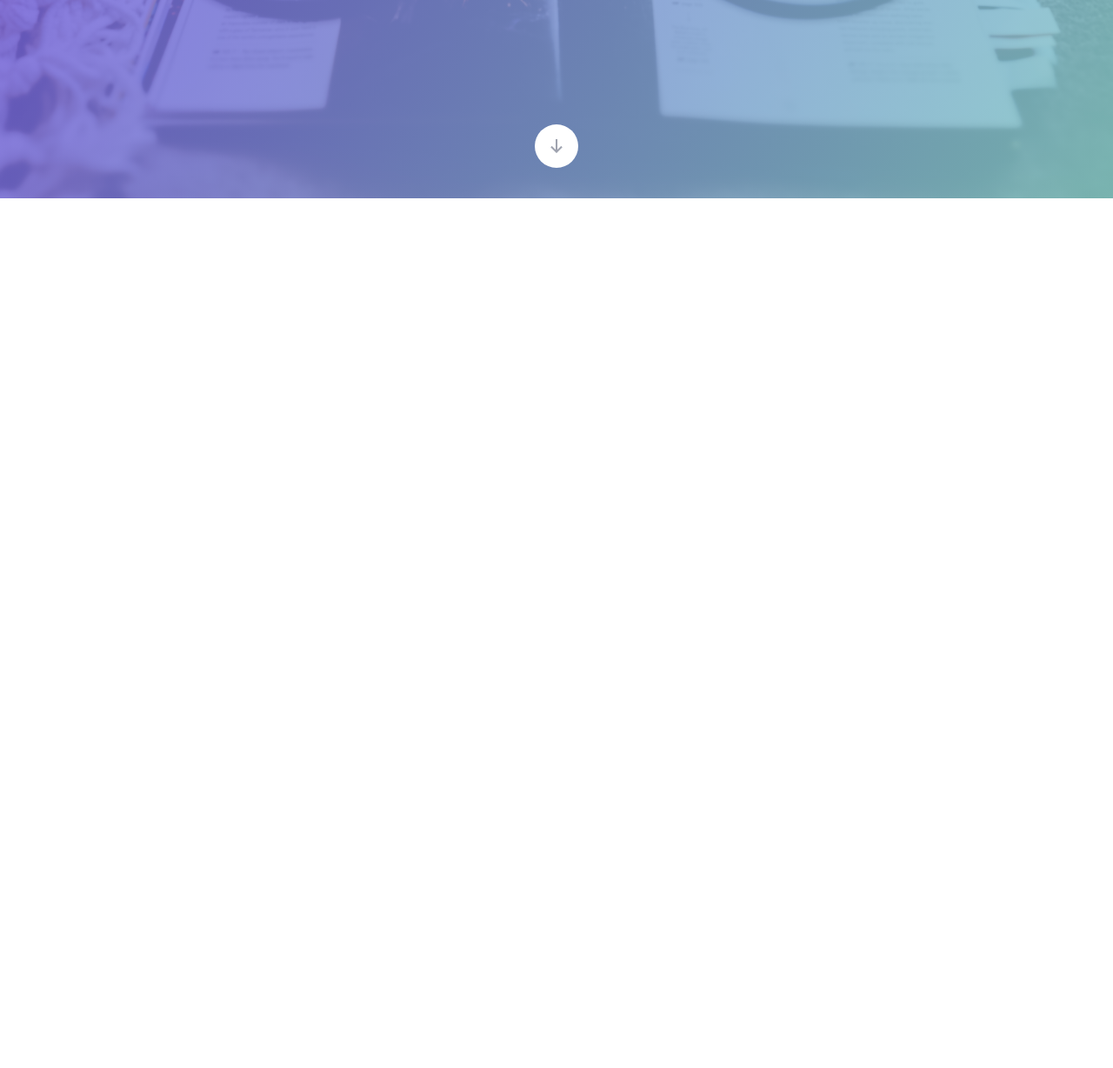
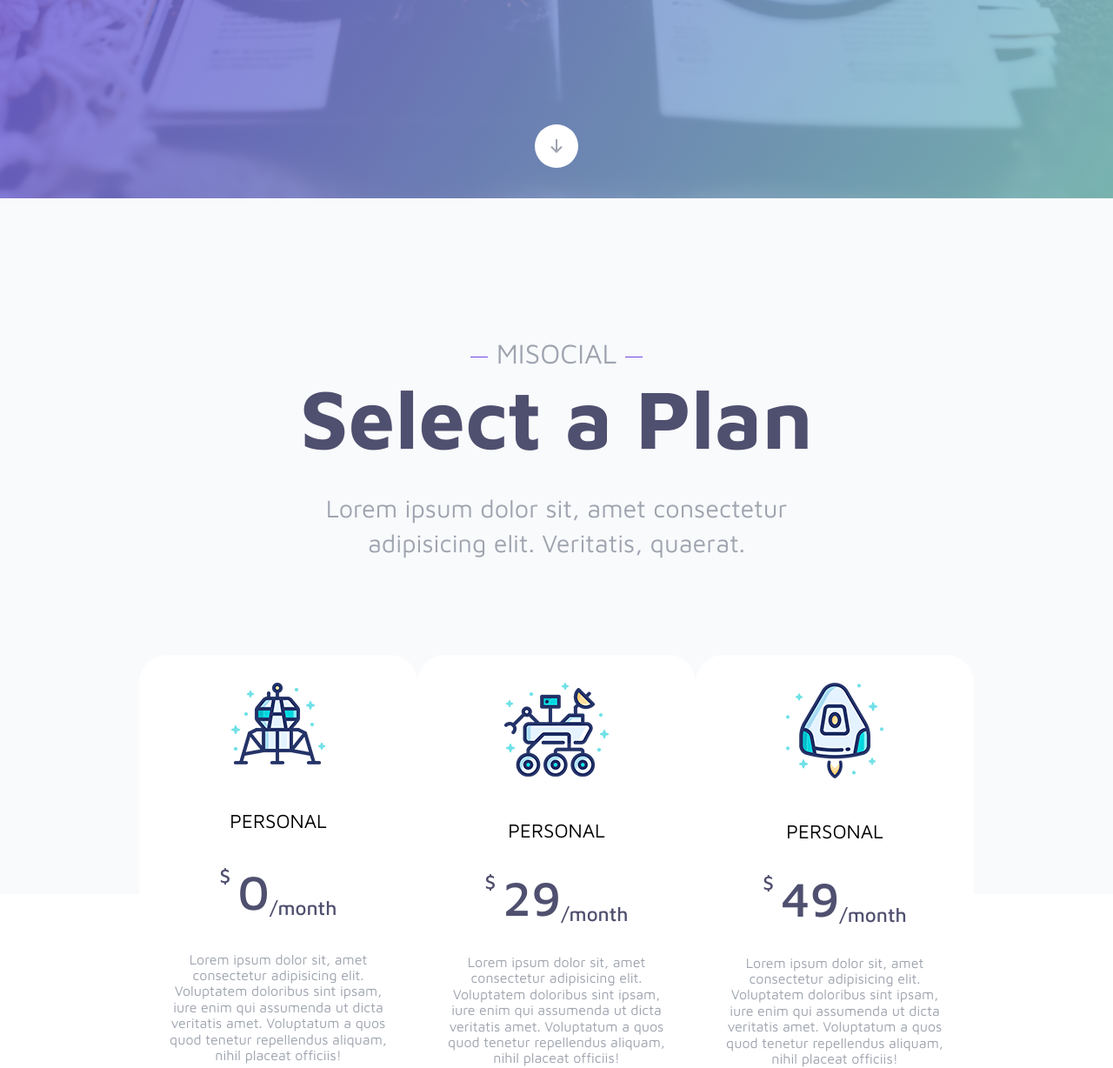
Before and after one commit to IamGrooooot/flex-gloacademy, a plain HTML site: page index.html in a window 1280 px wide. Shown: the part 572-1800 px from the top of the page at 87% size. Before the commit the page ends 800 px from the top, so only its background shows below. Drawn offline with nearby package versions, Linux system fonts and the light colour scheme.

Commit message:
create price-table [2]

```diff
--- a/css/style.css
+++ b/css/style.css
@@ -6,6 +6,8 @@ body{
     margin: 0;
     font-family: 'Maven Pro', sans-serif;
 }
+
+
 
 .main {
     display: flex;
@@ -117,3 +119,117 @@ body{
     background-color: #fff;
     box-shadow: 0 0 19px 3 rgba(204, 204, 233, 0.5);
 }
+
+.table{
+    background-color: #f9fafc;
+    height: 100vh;
+    min-height: 600px;
+    padding: 10rem;
+}
+
+.table-header{
+    text-align: center;
+    margin-bottom: 5rem;
+}
+
+.table-header span{
+    text-transform: uppercase;
+    font-size: 2rem;
+    color: #9fa4af;
+}
+
+.table-header span::after{
+    content: '';
+    width: 20px;
+    height: 1px;
+    background-color: #6e45e2;
+    display: inline-block;
+    vertical-align: middle;
+    margin-left: 10px;
+}
+.table-header span::before{
+    content: '';
+    width: 20px;
+    height: 1px;
+    background-color: #6e45e2;
+    display: inline-block;
+    vertical-align: middle;
+    margin-right: 10px;
+}
+.table-header p {
+    font-size: 1.8rem;
+    display: inline-block;
+    width: 40rem;
+    line-height: 1.4;
+    color: #9fa4af;
+}
+.table-header h2{
+    color: #4f4f6f;
+    font-size: 6rem;
+    margin: 0;
+}
+.price-tags{
+    display: flex;
+    justify-content: space-around;
+    align-items: stretch;
+}
+.price-tag{
+    background-color: #fff;
+    border-radius: 2rem;
+    display: flex;
+    flex-direction: column;
+    padding: 2rem;
+    justify-content: space-between;
+    text-align: center;
+    align-items: center;
+    width: 35rem;
+    transition: 0.5s;
+}
+
+.price-tag:hover{
+    cursor: pointer;
+    box-shadow: 0px 0px 60px 10px rgba(204, 204, 223, 0.71);
+}
+.price-tag span{
+    font-size: 1.4rem;
+    text-transform: uppercase;
+    margin: 3rem auto 1rem;
+}
+.price-tag h4 {
+    font-weight: 500;
+    margin: 1rem;
+    color: #4f4f6f;
+    font-size: 3.5rem;
+}
+
+.price-tag h4 sub{
+    font-size: 1.4rem;
+}
+
+.price-tag h4 sup{
+    vertical-align: super;
+    font-size: 1.4rem;
+    margin-right: 0.5rem;
+}
+
+.price-tag p {
+    color: #9fa4af;
+}
+
+.price-btn{
+    background-color: #fff;
+    border: 1px solid #9fa4af;
+    color: #9fa4af;
+    text-transform: uppercase;
+    font-size: 1rem;
+    font-weight: 300;
+    padding: 1rem 4rem;
+    border-radius: 100px;
+    transition: 0.5s;
+}
+
+.price-btn:hover{
+    background-color: #6e45e2;
+    color: #fff;
+    cursor: pointer;
+}
--- a/index.html
+++ b/index.html
@@ -38,5 +38,35 @@
             </div>
         </a>
     </div>
+    <div class="table">
+        <div class="table-header">
+            <span class="table-subtitle">MIsocial</span>
+            <h2>Select a Plan</h2>
+            <p>Lorem ipsum dolor sit, amet consectetur adipisicing elit. Veritatis, quaerat.</p>
+        </div>
+        <div class="price-tags">
+            <div class="price-tag">
+                <img src="./img/table_1.png" alt="">
+                <span>personal</span>
+                <h4><sup>$</sup>0<sub>/month</sub></h4>
+                <p>Lorem ipsum dolor sit, amet consectetur adipisicing elit. Voluptatem doloribus sint ipsam, iure enim qui assumenda ut dicta veritatis amet. Voluptatum a quos quod tenetur repellendus aliquam, nihil placeat officiis!</p>
+                <button class="price-btn">select plan</button>
+            </div>
+            <div class="price-tag">
+                <img src="./img/table_2.png" alt="">
+                <span>personal</span>
+                <h4><sup>$</sup>29<sub>/month</sub></h4>
+                <p>Lorem ipsum dolor sit, amet consectetur adipisicing elit. Voluptatem doloribus sint ipsam, iure enim qui assumenda ut dicta veritatis amet. Voluptatum a quos quod tenetur repellendus aliquam, nihil placeat officiis!</p>
+                <button class="price-btn">select plan</button>
+            </div>
+            <div class="price-tag">
+                <img src="./img/table_3.png" alt="">
+                <span>personal</span>
+                <h4><sup>$</sup>49<sub>/month</sub></h4>
+                <p>Lorem ipsum dolor sit, amet consectetur adipisicing elit. Voluptatem doloribus sint ipsam, iure enim qui assumenda ut dicta veritatis amet. Voluptatum a quos quod tenetur repellendus aliquam, nihil placeat officiis!</p>
+                <button class="price-btn">select plan</button>
+            </div>
+        </div>
+    </div>
 </body>
 </html>
```
Also changed, not shown: img/table_1.png (added), img/table_2.png (added), img/table_3.png (added).
